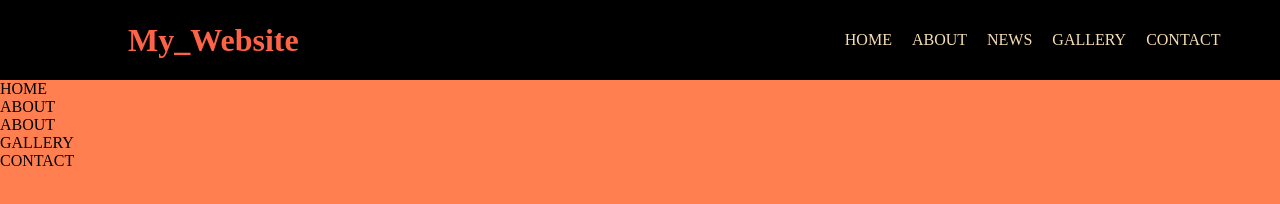
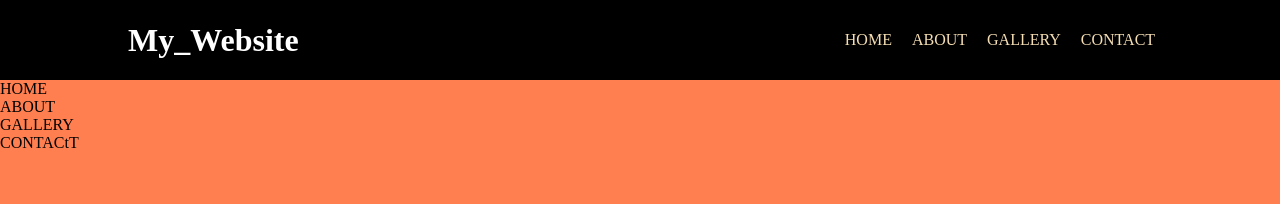
Before and after one commit to abduljarkoni/mywebsite, a plain HTML site: page index.html in a window 1280 px wide. Drawn offline with Linux system fonts and the light colour scheme.

Commit message:
update navbar

```diff
--- a/index.html
+++ b/index.html
@@ -22,8 +22,6 @@
 
             <a href="#about" class="menuItems">ABOUT</a>
 
-            <a href="#news" class="menuItems">NEWS</a>
-
             <a href="#gallery" class="menuItems">GALLERY</a>
 
             <a href="#contact" class="menuItems">CONTACT</a>
@@ -36,9 +34,8 @@
 
         <section class="home" id="home">HOME</section>
         <section class="about" id="about">ABOUT</section>
-        <section class="news" id="news">ABOUT</section>
         <section class="gallery" id="gallery">GALLERY</section>
-        <section class="contact" id="about">CONTACT</section>
+        <section class="contact" id="contac">CONTACtT</section>
 
 
 
--- a/main.css
+++ b/main.css
@@ -34,7 +34,7 @@ body {
 
 .logo {
     font-size: 2rem;
-    color: tomato;
+    color: white;
 }
 
 .menu {
```
